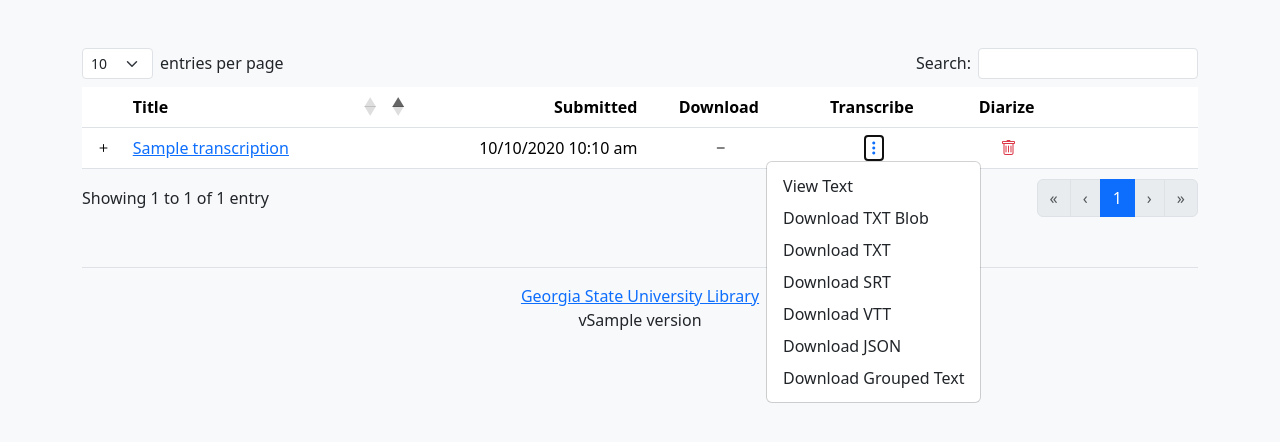
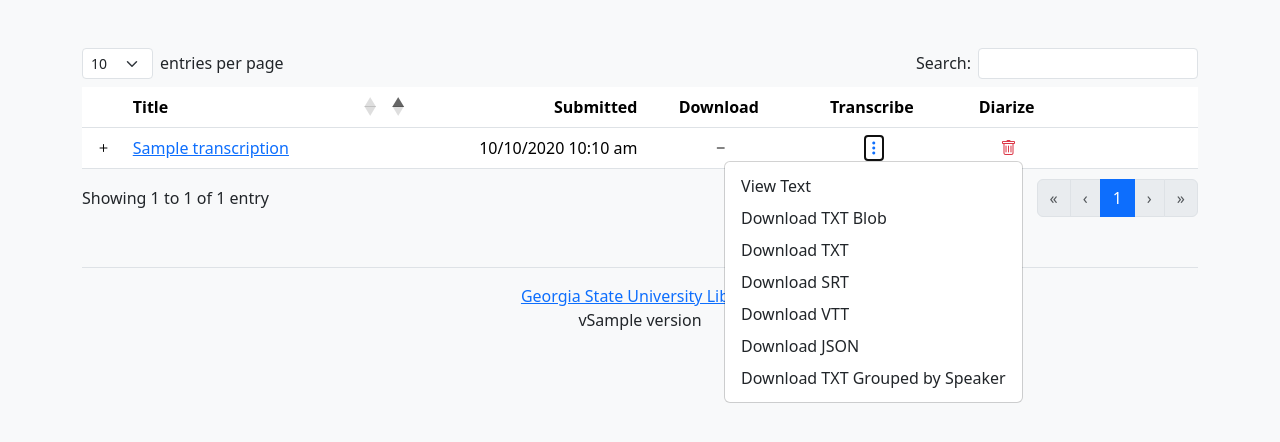
Before and after one commit to gsu-library/whisper-scribe, a Django app: template webui/templates/webui/list.html in a window 1280 px wide, after a click that opens the changed part. Shown: the part 138-580 px from the top of the page. Run offline with Django 3.2, Linux system fonts and the light colour scheme; the template is opened without the code that fills it: most values are stand-ins (such as "Sample title", 1, 10 or a date in 2020); parts of the project's set-up code (start-up, migrations or seed data) failed here and were passed over; some libraries are stand-ins or nearby versions.

Commit message:
Update name of new download

```diff
--- a/webui/downloads.py
+++ b/webui/downloads.py
@@ -184,7 +184,7 @@ def download_json(request, transcription_id):
    })
 
 
-def download_grouped_text(request, transcription_id):
+def download_grouped_speaker(request, transcription_id):
    """
    Downloads a text file of the requested transcription where consecutive segments
    by the same speaker are grouped together.
--- a/webui/templates/webui/list.html
+++ b/webui/templates/webui/list.html
@@ -69,7 +69,7 @@
                   <li><a class="dropdown-item" href="{% url 'webui:download_srt' transcription.id %}">Download SRT</a></li>
                   <li><a class="dropdown-item" href="{% url 'webui:download_vtt' transcription.id %}">Download VTT</a></li>
                   <li><a class="dropdown-item" href="{% url 'webui:download_json' transcription.id %}">Download JSON</a></li>
-                  <li><a class="dropdown-item" href="{% url 'webui:download_grouped_text' transcription.id %}">Download Grouped Text</a></li>
+                  <li><a class="dropdown-item" href="{% url 'webui:download_grouped_speaker' transcription.id %}">Download TXT Grouped by Speaker</a></li>
                </ul>
             </div>
          </td>
--- a/webui/urls.py
+++ b/webui/urls.py
@@ -23,7 +23,7 @@ urlpatterns = [
    path('download/srt/<int:transcription_id>', downloads.download_srt, name='download_srt'),
    path('download/vtt/<int:transcription_id>', downloads.download_vtt, name='download_vtt'),
    path('download/json/<int:transcription_id>', downloads.download_json, name='download_json'),
-   path('download/grouped_text/<int:transcription_id>', downloads.download_grouped_text, name='download_grouped_text'),
+   path('download/grouped_speaker/<int:transcription_id>', downloads.download_grouped_speaker, name='download_grouped_speaker'),
    # API routes
    path('api/transcriptions/<int:transcription_id>', api.api_transcriptions_id, name='api_transcriptions_id'),
    path('api/segments/<int:segment_id>', api.api_segments_id, name='api_segments_id'),
```
